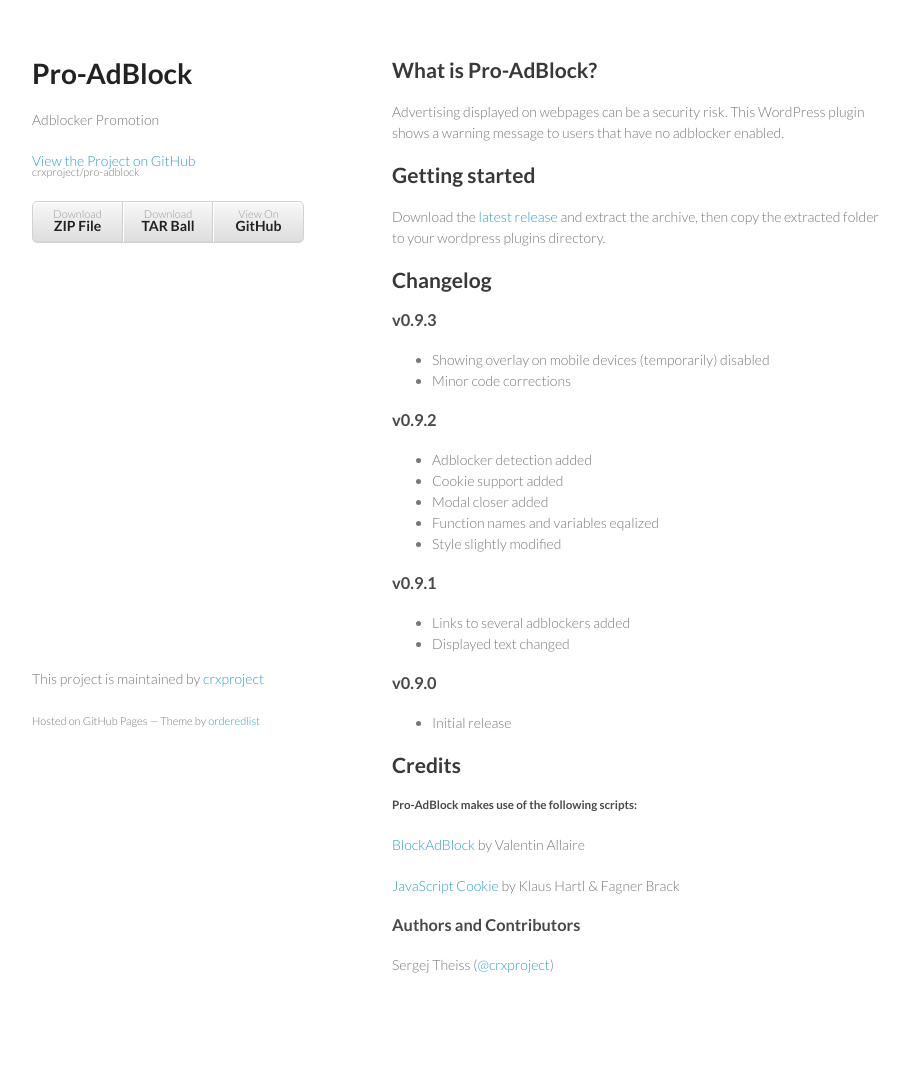
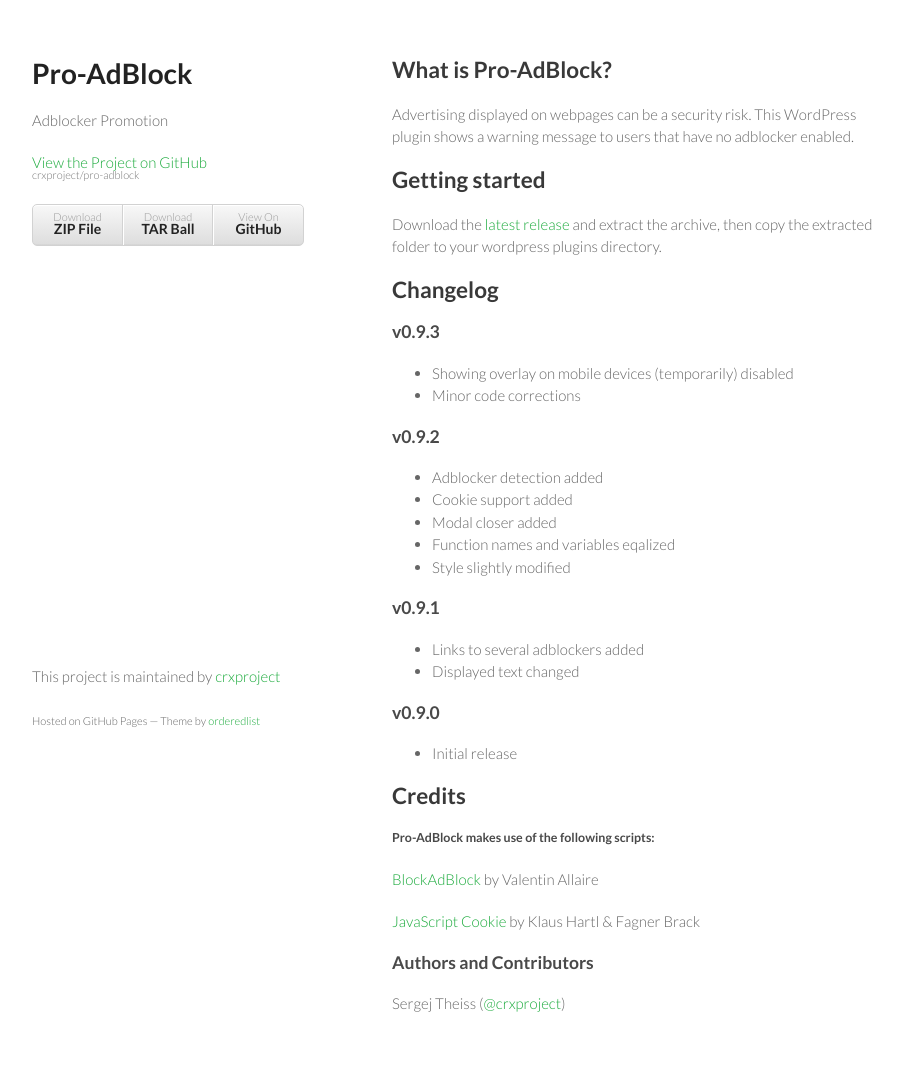
Before and after one commit to nowherecoding/pro-adblock, a PHP site: page / in a window 1280 px wide. Shown: the whole page, without its empty margins (178-1085 px from the left). Before the commit the page ends 973 px from the top, so only its background shows below. Run offline with PHP 8.4, Linux system fonts and the light colour scheme.

Commit message:
Update styles.css

```diff
--- a/stylesheets/styles.css
+++ b/stylesheets/styles.css
@@ -2,8 +2,8 @@
 
 body {
   padding:50px;
-  font:14px/1.5 Lato, "Helvetica Neue", Helvetica, Arial, sans-serif;
-  color:#777;
+  font:15px/1.5 Lato, "Helvetica Neue", Helvetica, Arial, sans-serif;
+  color:#666;
   font-weight:300;
 }
 
@@ -33,7 +33,7 @@ h3, h4, h5, h6 {
 }
 
 a {
-  color:#39c;
+  color:#1aaa3b;
   font-weight:400;
   text-decoration:none;
 }
```
